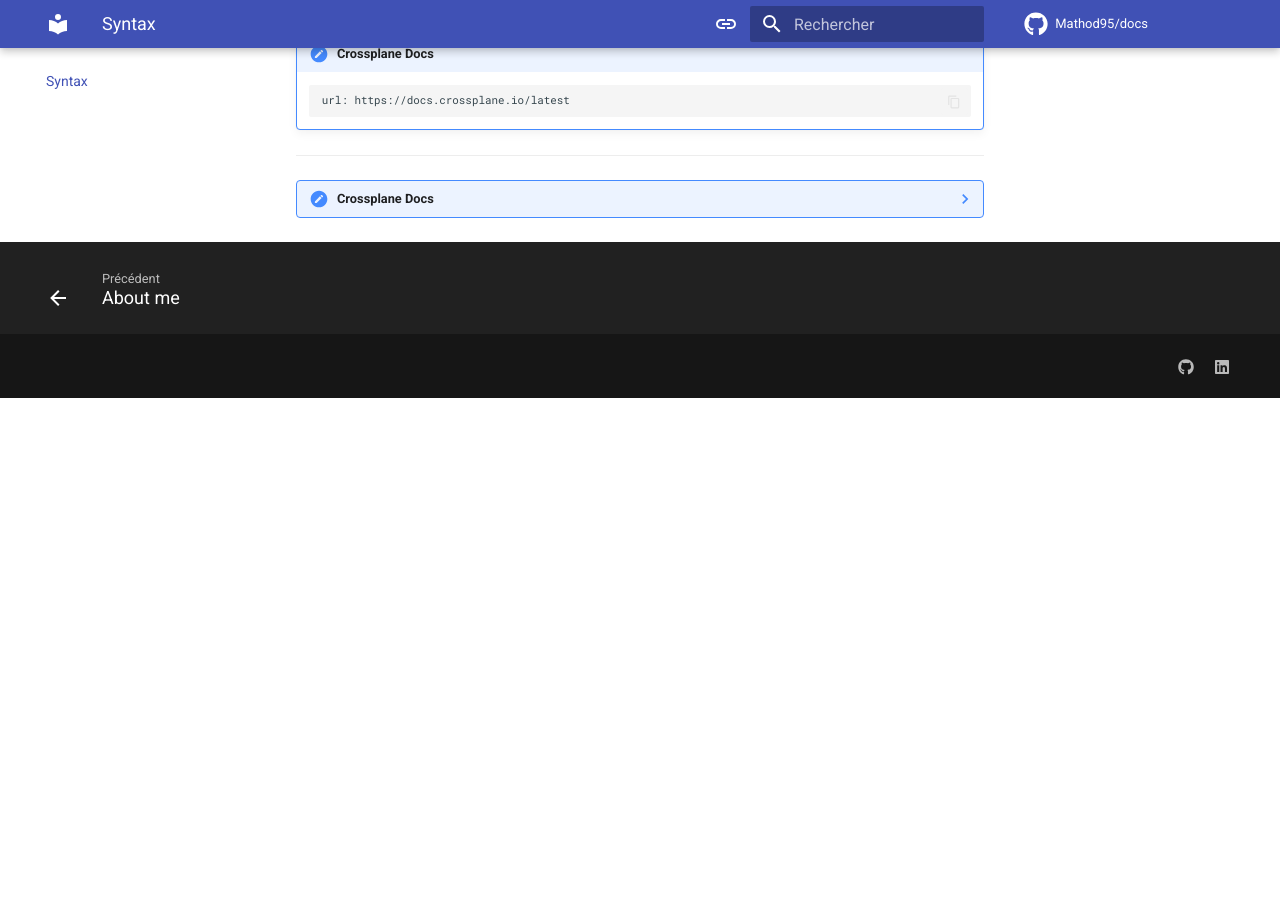
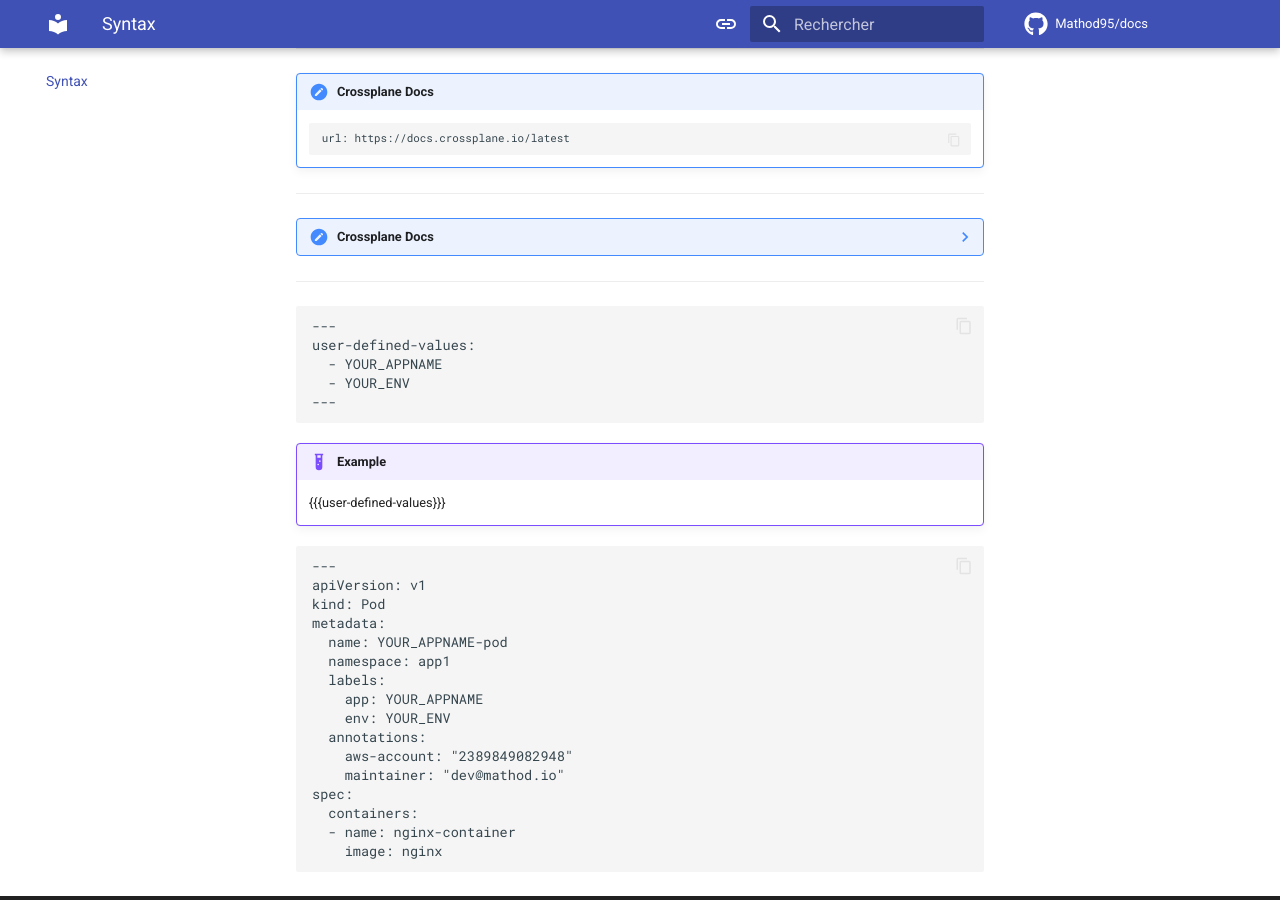
Before and after one commit to Mathod95/docs, an MkDocs documentation site: the page built from docs/syntax.md, in a window 1280 px wide and 900 px high, scrolled down 1101 px. Built offline with MkDocs 1.6.1 and Material for MkDocs 9.7.7, drawn with Linux system fonts in a browser that asks for light colours; comment, search, counter and statistics services are not loaded; before the commit the page ends 1499 px from its top, so only the background shows below that; some of the changed text lies outside the part shown.

Commit message:
fix generator

````diff
--- a/docs/syntax.md
+++ b/docs/syntax.md
@@ -9,7 +9,9 @@
   - Documentation
 tags:
   - template
-todo:
+user-defined-values:
+  - YOUR_APPNAME
+  - YOUR_ENV
 ---
 ```
 
@@ -70,3 +72,37 @@
 ```
   </details>
 </div>
+
+
+---
+
+```
+---
+user-defined-values:
+  - YOUR_APPNAME
+  - YOUR_ENV
+---
+```
+
+
+!!! Example
+    {{{user-defined-values}}}
+
+```
+---
+apiVersion: v1
+kind: Pod
+metadata:
+  name: YOUR_APPNAME-pod
+  namespace: app1
+  labels:
+    app: YOUR_APPNAME
+    env: YOUR_ENV
+  annotations:
+    aws-account: "2389849082948"
+    maintainer: "dev@mathod.io"
+spec:
+  containers:
+  - name: nginx-container
+    image: nginx
+```
````
Also changed, not shown: docs/blog/posts/015.md (+1 -1 lines).
